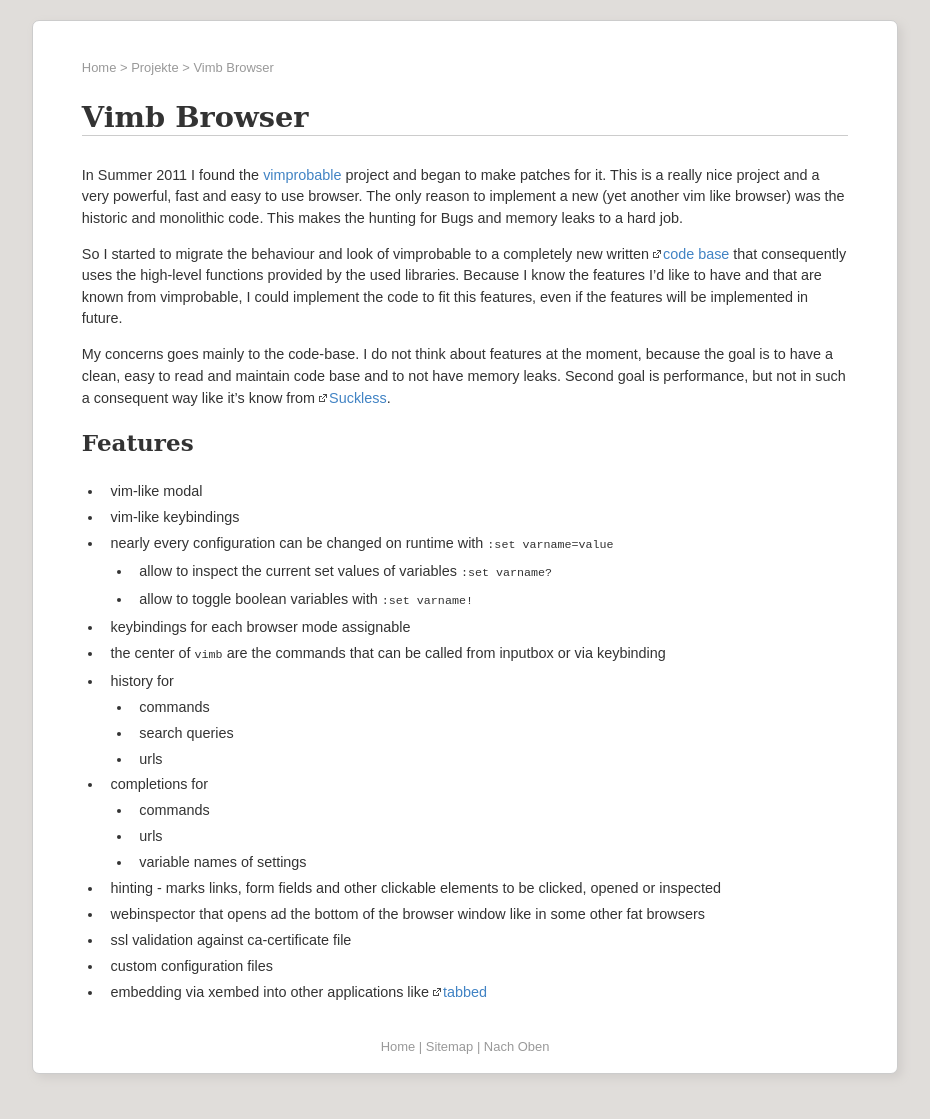
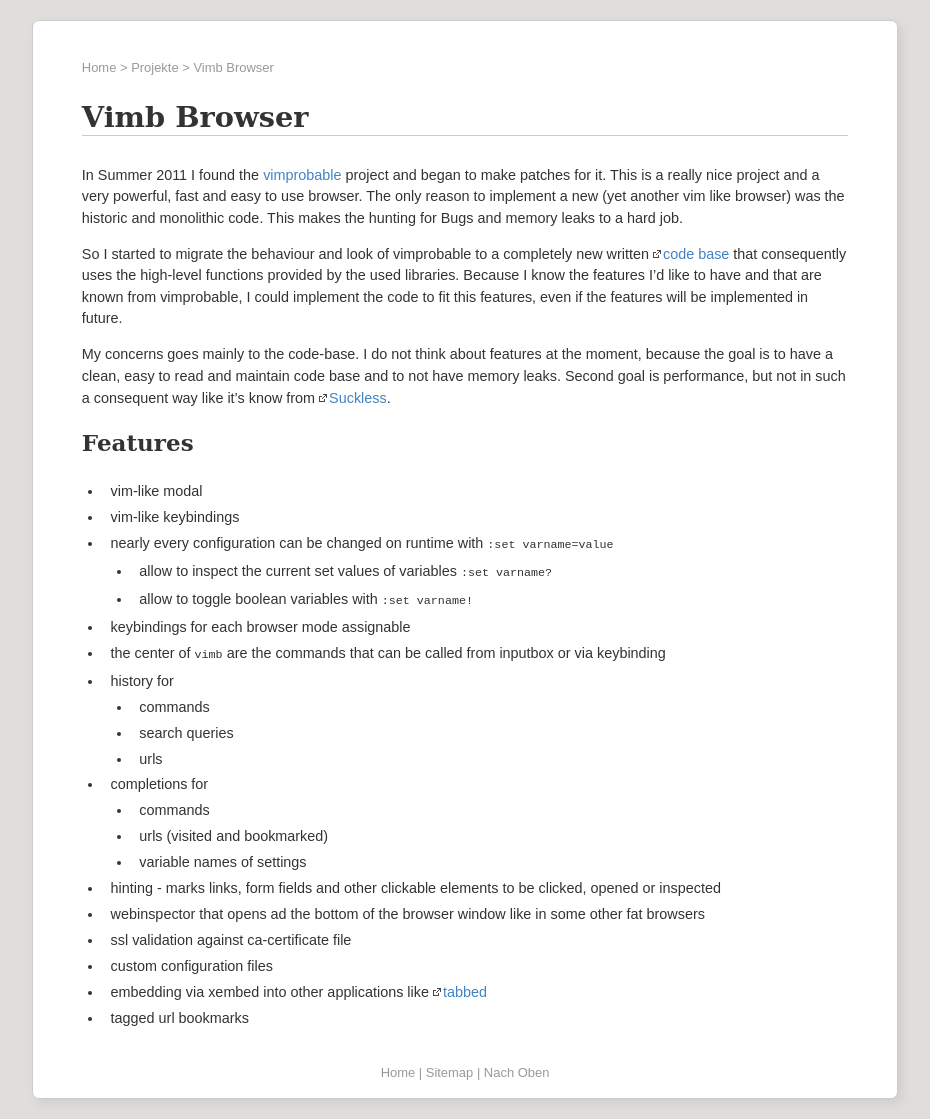
Before and after one commit to fanglingsu/fanglingsu.github.com, a Jekyll site: the page built from projects/vimb.md, in a window 1280 px wide. Shown: the whole page, without its empty margins (175-1105 px from the left). Built offline with Jekyll 4.4.1, drawn with Linux system fonts in a browser that asks for light colours; before the commit the page ends 1094 px from its top, so only the background shows below that.

Commit message:
Added new bookmark feature to vimb project page.

```diff
--- a/projects/vimb.md
+++ b/projects/vimb.md
@@ -39,7 +39,7 @@ a consequent way like it's know from [Suckless][].
   - urls
 - completions for
   - commands
-  - urls
+  - urls (visited and bookmarked)
   - variable names of settings
 - hinting - marks links, form fields and other clickable elements to be
   clicked, opened or inspected
@@ -48,6 +48,7 @@ a consequent way like it's know from [Suckless][].
 - ssl validation against ca-certificate file
 - custom configuration files
 - embedding via xembed into other applications like [tabbed][]
+- tagged url bookmarks
 
 [suckless]: http://suckless.org/
 [vimb]:     https://github.com/fanglingsu/vimb  "Vimb Browser"
```
